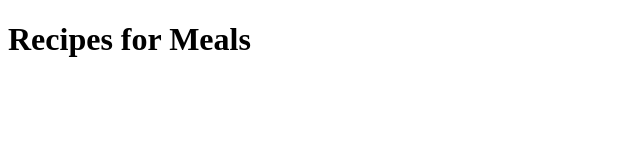
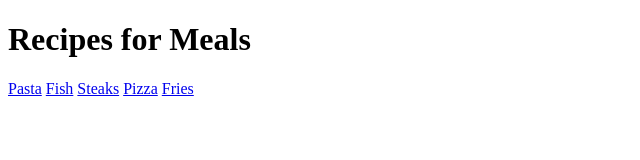
Before and after one commit to AbsentCoder612/odin-project, a plain HTML site: page index.html in a window 1280 px wide. Shown: the whole page, without its empty margins (0-640 px from the left). Drawn offline with Linux system fonts and the light colour scheme.

```diff
--- a/index.html
+++ b/index.html
@@ -8,6 +8,11 @@
     </head>
     <body>
         <h1>Recipes for Meals</h1>
+        <a href="recipes/Pasta.html">Pasta</a>
+        <a href="recipes/fish.html">Fish</a>
+        <a href="recipes/steak.html">Steaks</a>
+        <a href="recipes/pizza.html">Pizza</a>
+        <a href="recipes/fries.html">Fries</a>
 
     </body>
 </html>
```
